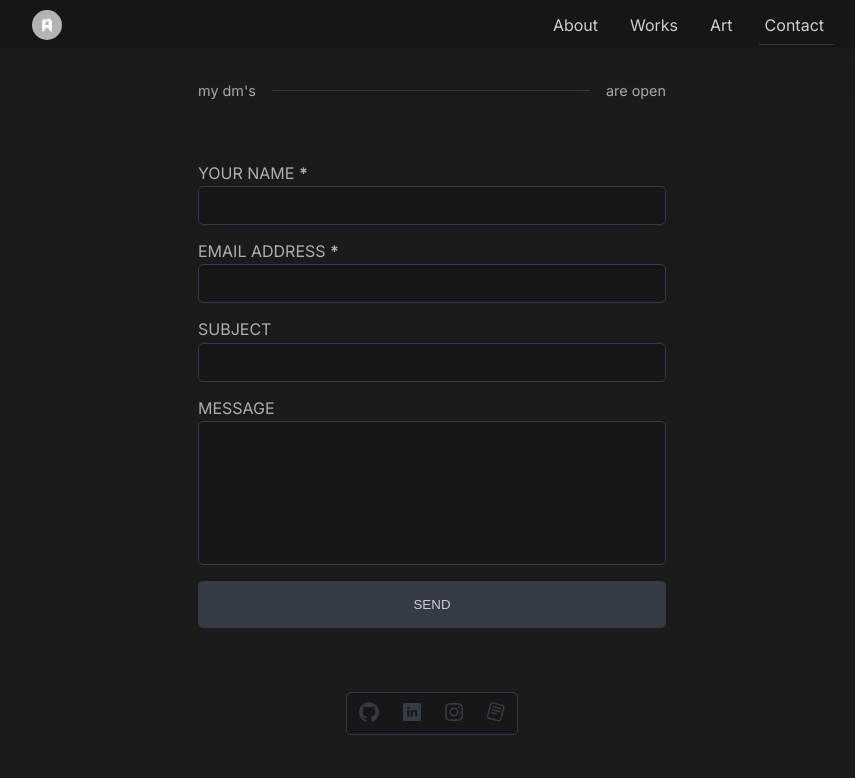
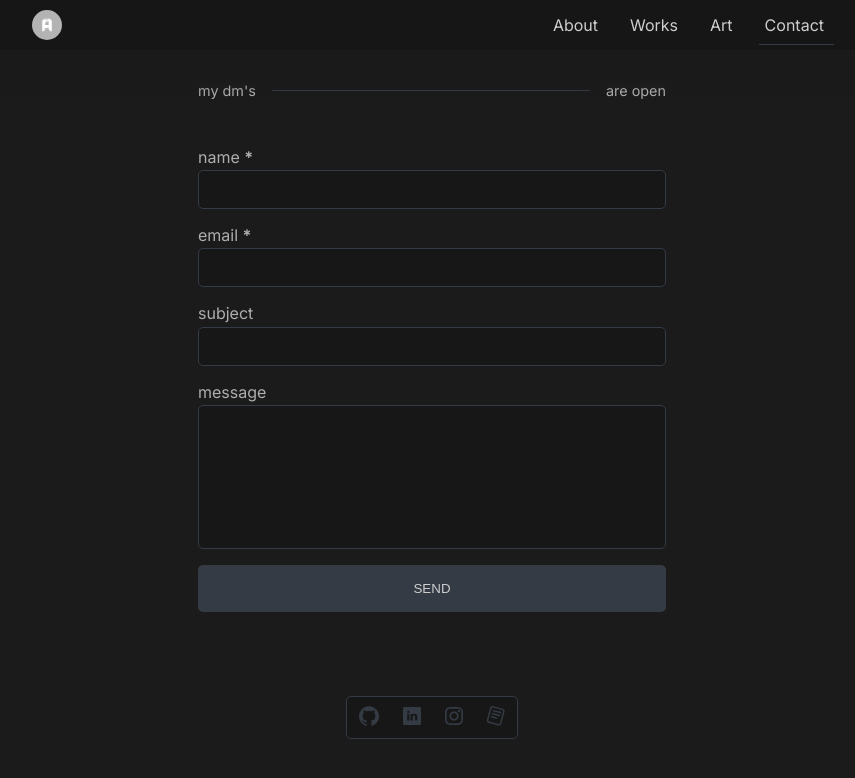
Before and after one commit to christiananagnostou/www, a Next.js app: page /contact in a window 1280 px wide. Shown: the top 778 px of the page, without its empty margins (208-1063 px from the left). Built offline with nearby package versions, Linux system fonts and the light colour scheme.

Commit message:
contact form updates

```diff
--- a/components/Styles/GlobalStyle.ts
+++ b/components/Styles/GlobalStyle.ts
@@ -24,6 +24,13 @@ const GlobalStyle = createGlobalStyle`
 
     scrollbar-width: thin;
     scrollbar-color: rgba(155, 155, 155, 0.5) transparent;
+
+    &:focus {
+      outline-color: var(--accent);
+      outline-style: solid;
+      outline-offset: 2px;
+      outline-width: 1.5px;
+    }
 
     &::-webkit-scrollbar {
       width: 5px;
--- a/components/Styles/PageTitle.tsx
+++ b/components/Styles/PageTitle.tsx
@@ -21,6 +21,7 @@ export default PageTitle;
 
 const Container = styled(motion.h2)`
   margin-bottom: 2rem;
+  width: 100%;
   display: flex;
   justify-content: space-between;
   align-items: center;
--- a/pages/art.tsx
+++ b/pages/art.tsx
@@ -133,13 +133,12 @@ const Container = styled(motion.div)`
 
       button {
         background: transparent;
-        /* border: 1px solid var(--accent); */
         border: none;
         font-size: 1rem;
         margin-left: 20px;
 
         color: var(--text);
-        border-radius: 3px;
+        border-radius: 1px;
         cursor: pointer;
         transition: color 0.2s ease;
 
--- a/pages/contact.tsx
+++ b/pages/contact.tsx
@@ -8,44 +8,44 @@ import { fade, pageAnimation, staggerFade } from "../components/animation";
 import SocialLinks from "../components/SocialLinks";
 import PageTitle from "../components/Styles/PageTitle";
 
-const Contact: NextPage = () => {
 const initialFormState = {
   name: "",
   email: "",
   subject: "",
   message: "",
 };
+
+const Contact: NextPage = () => {
   const [formData, setFormData] = useState(initialFormState);
   const [sentSuccessful, setsentSuccessful] = useState(false);
 
-  const handleSubmit = (e: FormEvent) => {
+  const handleSubmit = async (e: FormEvent) => {
     e.preventDefault();
 
     let templateParams = {
+      to_name: "Christian",
       from_name: formData.name,
       from_email: formData.email,
-      to_name: "Christian",
       subject: formData.subject,
       message: formData.message,
-      site: "coding",
+      site: "christiancodes.co",
     };
 
-    emailjs
-      .send(
+    try {
+      const res = await emailjs.send(
         process.env.NEXT_PUBLIC_EMAILJS_SERVICE_ID!,
         process.env.NEXT_PUBLIC_EMAILJS_TEMPLATE_ID!,
         templateParams,
         process.env.NEXT_PUBLIC_EMAILJS_USER_ID!
-      )
-      .then(
-        (result) => {
+      );
+
+      if (res.status === 200) {
         setFormData(initialFormState);
         setsentSuccessful(true);
-        },
-        (error) => {
-          console.log(error.text);
       }
-      );
+    } catch (e) {
+      console.log(e);
+    }
   };
 
   const onNameChange = (e: ChangeEvent<HTMLInputElement>) => {
@@ -72,19 +72,17 @@ const Contact: NextPage = () => {
       </Head>
 
       <ContactStyle variants={pageAnimation} initial="hidden" animate="show" exit="exit">
-        <StyledForm variants={staggerFade} id="contact-form" onSubmit={handleSubmit} method="POST">
         {sentSuccessful ? (
           <PageTitle titleLeft="you are" titleRight="the goat" />
         ) : (
           <PageTitle titleLeft="my dm's" titleRight="are open" />
         )}
 
-          {sentSuccessful && <p>Sent successfully. You&apos;ll hear from me soon!</p>}
-
+        <StyledForm variants={staggerFade} id="contact-form" onSubmit={handleSubmit} method="POST">
           <motion.div variants={fade}>
             <FormGroup>
               <label htmlFor="name">
-                YOUR NAME <span>*</span>
+                name <span>*</span>
               </label>
               <input
                 type="text"
@@ -99,7 +97,7 @@ const Contact: NextPage = () => {
           <motion.div variants={fade}>
             <FormGroup>
               <label htmlFor="inputEmail">
-                EMAIL ADDRESS <span>*</span>
+                email <span>*</span>
               </label>
               <input
                 type="email"
@@ -113,7 +111,7 @@ const Contact: NextPage = () => {
 
           <motion.div variants={fade}>
             <FormGroup>
-              <label htmlFor="subject">SUBJECT</label>
+              <label htmlFor="subject">subject</label>
               <input
                 type="text"
                 className="form-input"
@@ -125,7 +123,7 @@ const Contact: NextPage = () => {
 
           <motion.div variants={fade}>
             <FormGroup>
-              <label htmlFor="message">MESSAGE</label>
+              <label htmlFor="message">message</label>
               <textarea
                 className="form-input"
                 rows={6}
@@ -144,6 +142,10 @@ const Contact: NextPage = () => {
             </FormGroup>
           </motion.div>
         </StyledForm>
+
+        <p style={{ opacity: sentSuccessful ? 1 : 0 }} className="success-message">
+          Sent successfully. You&apos;ll hear from me soon!
+        </p>
 
         <motion.div variants={fade}>
           <SocialLinks />
@@ -164,10 +166,19 @@ const ContactStyle = styled(motion.div)`
   max-width: 500px;
   padding: 0 1rem;
   margin: 2rem auto;
+
+  .success-message {
+    transition: opacity 0.3s ease;
+    text-align: center;
+    width: 100%;
+    margin-bottom: 1rem;
+  }
 `;
 
 const StyledForm = styled(motion.form)`
   width: 100%;
+  margin-bottom: 2rem;
+  margin-top: -1rem;
 `;
 
 const FormGroup = styled.div`
@@ -192,13 +203,6 @@ const FormGroup = styled.div`
     color: var(--heading);
     font-family: inherit;
     letter-spacing: 0.5px;
-
-    &:focus {
-      outline-color: var(--accent);
-      outline-style: solid;
-      outline-width: medium;
-      outline-offset: -5px;
-    }
   }
   textarea {
     resize: none;
@@ -212,7 +216,6 @@ const FormGroup = styled.div`
     border-radius: 5px;
     border: none;
     margin-top: 1rem;
-    margin-bottom: 3rem;
     cursor: pointer;
   }
 `;
```
Lines whose indentation alone changed are shown as unchanged.
